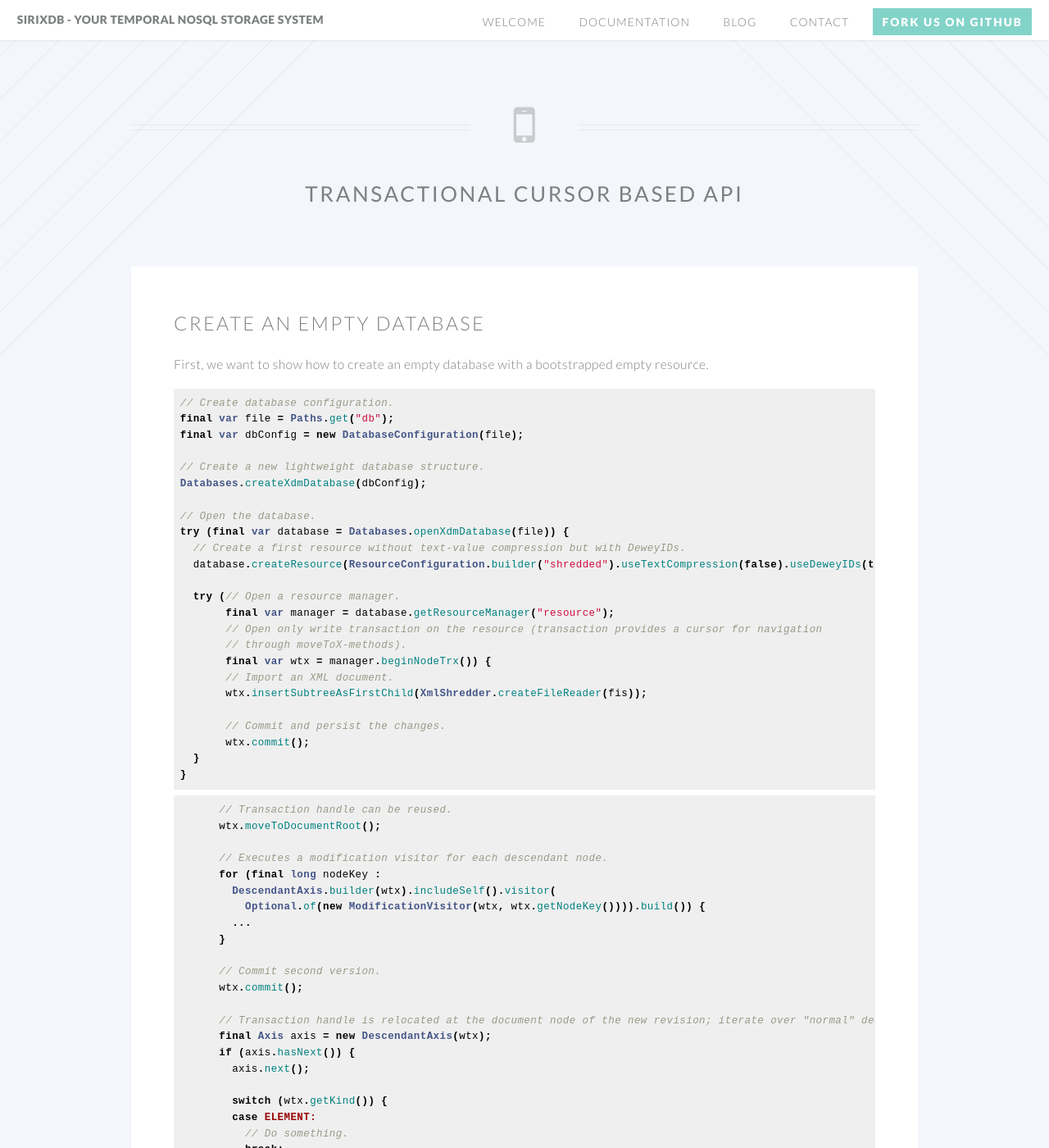
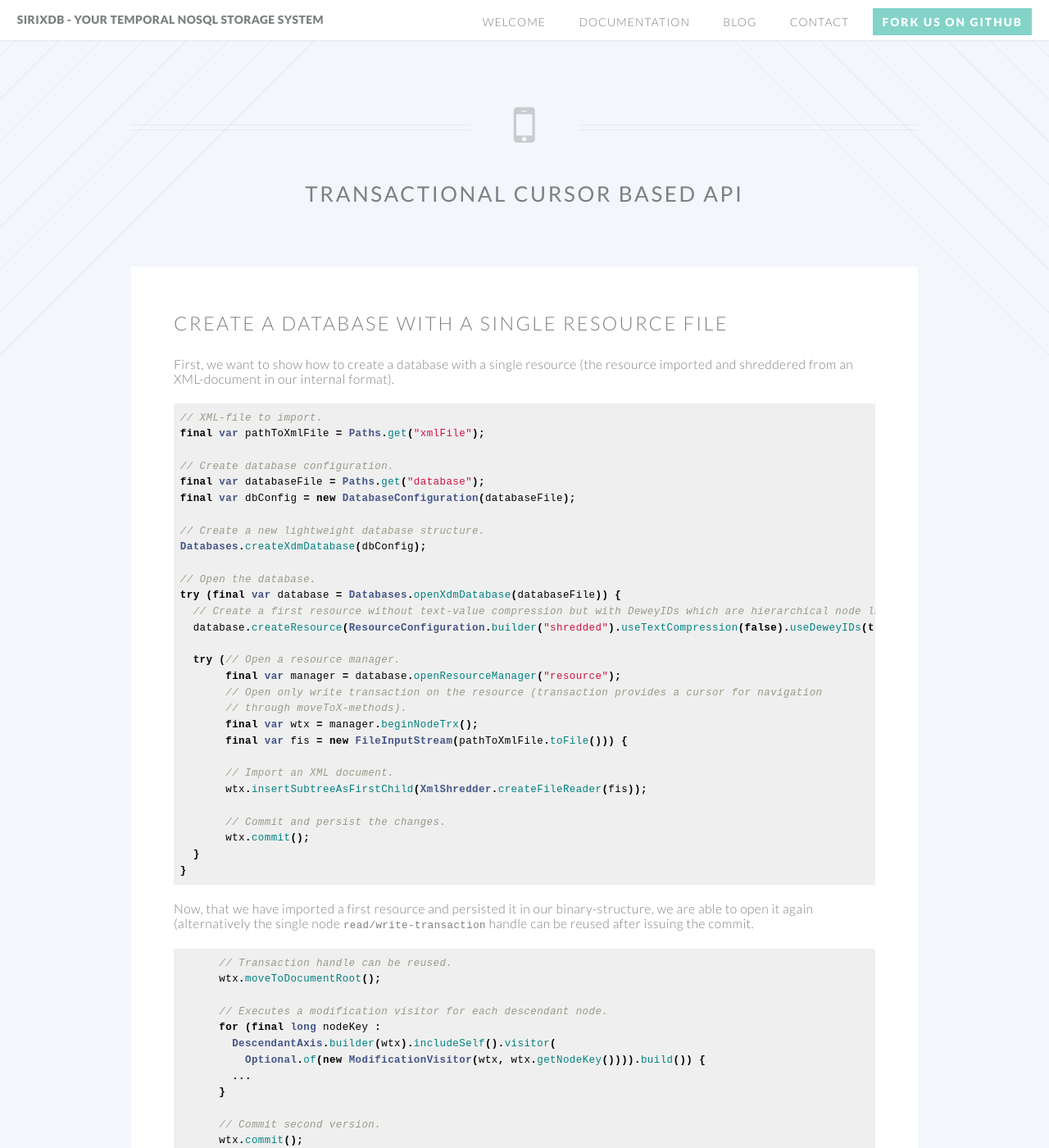
Before and after one commit to sirixdb/sirixdb.github.io, a Jekyll site: the page built from low-level-api.md, in a window 1280 px wide and 1400 px high. Shown: the whole window at 82% size. Built offline with Jekyll 4.4.1, drawn with Linux system fonts in a browser that asks for light colours; our own code applies the rules of GitHub Pages for plain Markdown files.

Commit message:
Update low-level-api.md

````diff
--- a/low-level-api.md
+++ b/low-level-api.md
@@ -2,27 +2,32 @@
 layout: documentation
 ---
 
-## Create an empty database
-First, we want to show how to create an empty database with a bootstrapped empty resource.
+## Create a database with a single resource file
+First, we want to show how to create a database with a single resource (the resource imported and shreddered from an XML-document in our internal format).
 
 ```java
+// XML-file to import.
+final var pathToXmlFile = Paths.get("xmlFile");
+
 // Create database configuration.
-final var file = Paths.get("db");
-final var dbConfig = new DatabaseConfiguration(file);
+final var databaseFile = Paths.get("database");
+final var dbConfig = new DatabaseConfiguration(databaseFile);
 
 // Create a new lightweight database structure.
 Databases.createXdmDatabase(dbConfig);
 
 // Open the database.
-try (final var database = Databases.openXdmDatabase(file)) {
-  // Create a first resource without text-value compression but with DeweyIDs.
+try (final var database = Databases.openXdmDatabase(databaseFile)) {
+  // Create a first resource without text-value compression but with DeweyIDs which are hierarchical node labels.
   database.createResource(ResourceConfiguration.builder("shredded").useTextCompression(false).useDeweyIDs(true).build());
 
   try (// Open a resource manager.
-       final var manager = database.getResourceManager("resource");
+       final var manager = database.openResourceManager("resource");
        // Open only write transaction on the resource (transaction provides a cursor for navigation
        // through moveToX-methods).
-       final var wtx = manager.beginNodeTrx()) {
+       final var wtx = manager.beginNodeTrx();
+       final var fis = new FileInputStream(pathToXmlFile.toFile())) {
+
        // Import an XML document.
        wtx.insertSubtreeAsFirstChild(XmlShredder.createFileReader(fis));
 
@@ -32,7 +37,7 @@
 }
 ```
 
-
+Now, that we have imported a first resource and persisted it in our binary-structure, we are able to open it again (alternatively the single node `read/write-transaction` handle can be reused after issuing the commit.
 
 ```java
       // Transaction handle can be reused.
````
